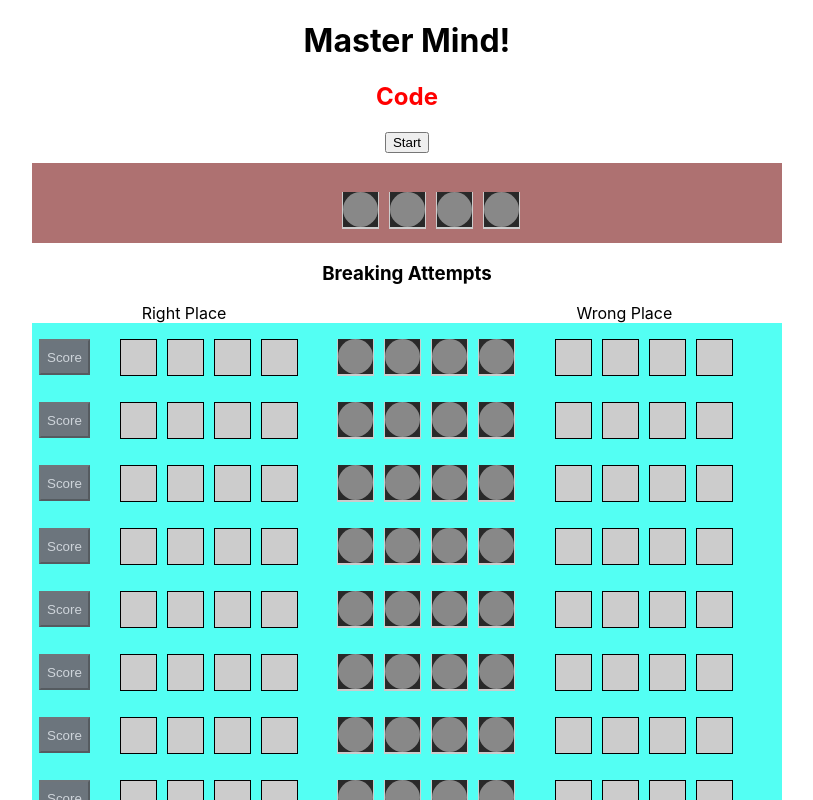
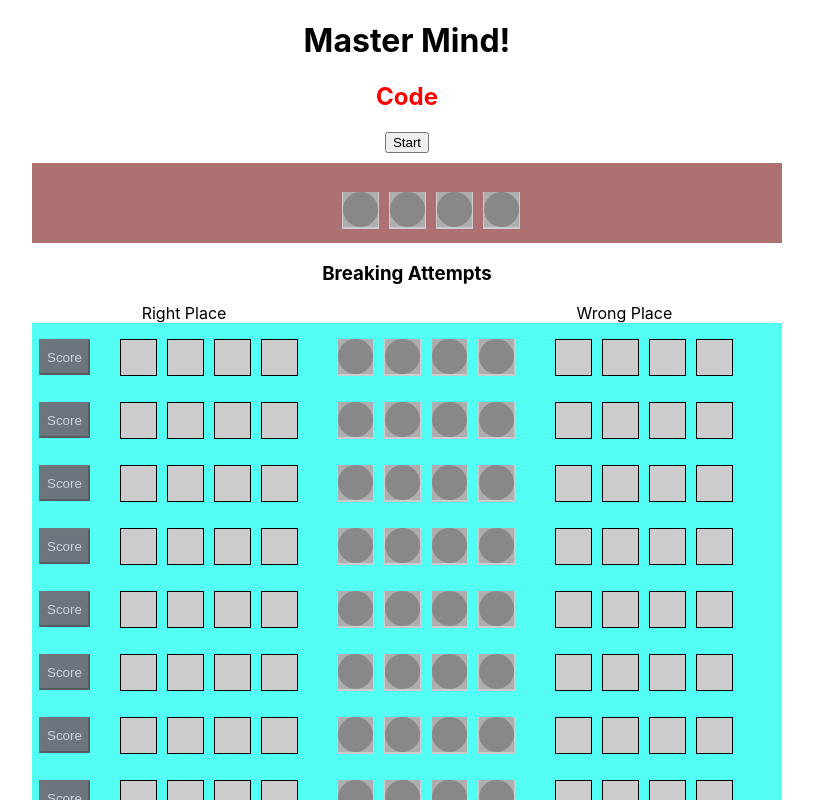
Before and after one commit to dhafirm/master-mind, a React (Create React App) app: page / in a window 1280 px wide. Shown: the top 800 px of the page, without its empty margins (233-1046 px from the left). Built offline with nearby package versions, Linux system fonts and the light colour scheme.

Commit message:
Changed code appearance

```diff
--- a/src/App.css
+++ b/src/App.css
@@ -133,5 +133,5 @@
 }
 
 .transparent {
-  background-color: rgba(0, 0, 0, 0.8); /* Transparent black color (50% opacity) */
+  background-color: rgba(0, 0, 0, 0.15); /* Transparent black color (50% opacity) */
 }
--- a/src/components/Bingo.js
+++ b/src/components/Bingo.js
@@ -8,6 +8,7 @@ const Bingo = ({ isOpen, onClose }) => {
         <div className="modal" onClick={onClose}>
             <div className="modal-content" style={{width:380}}>
                 <h1>Bingo!</h1>
+                <h1>You are genius!</h1>
             </div>
         </div>
     );
```
